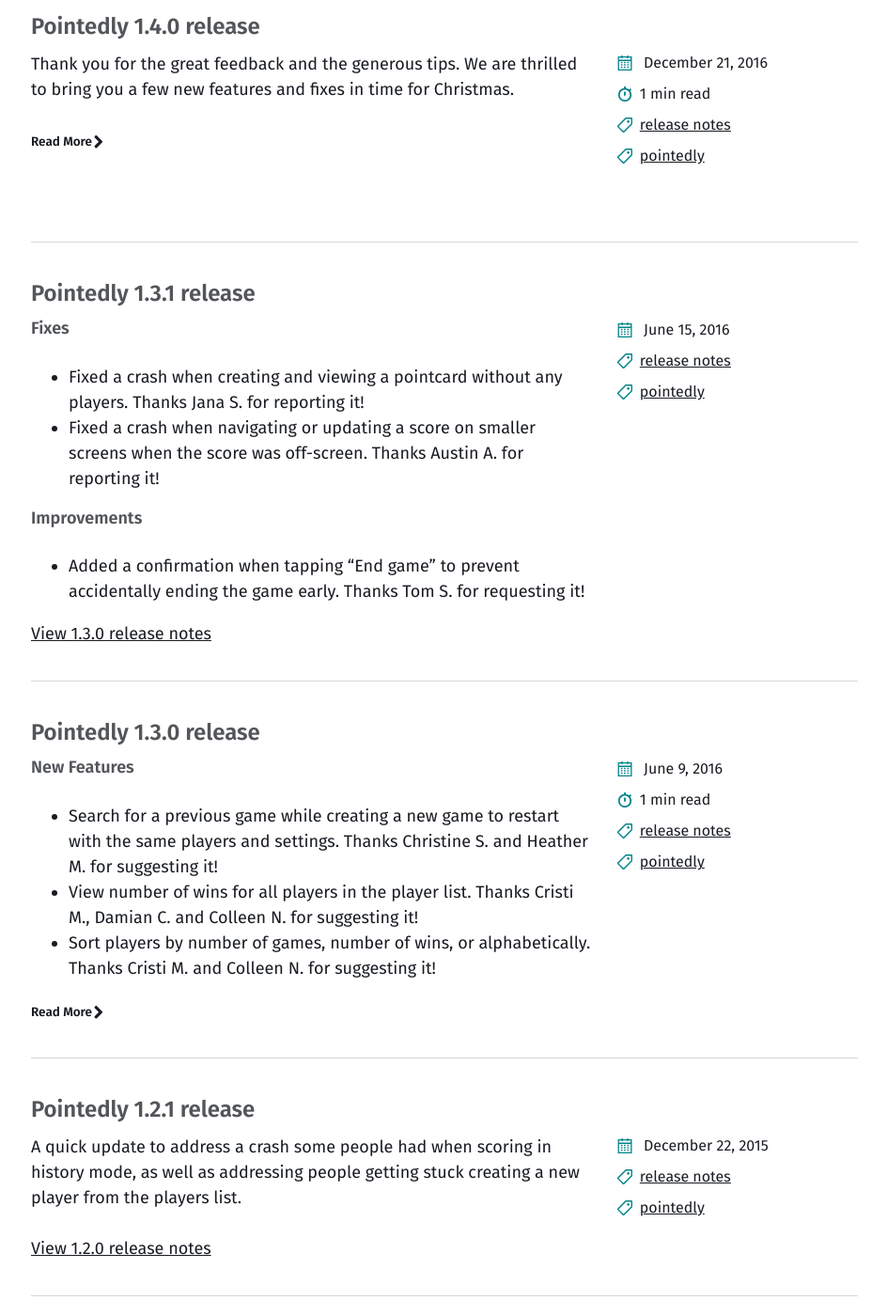
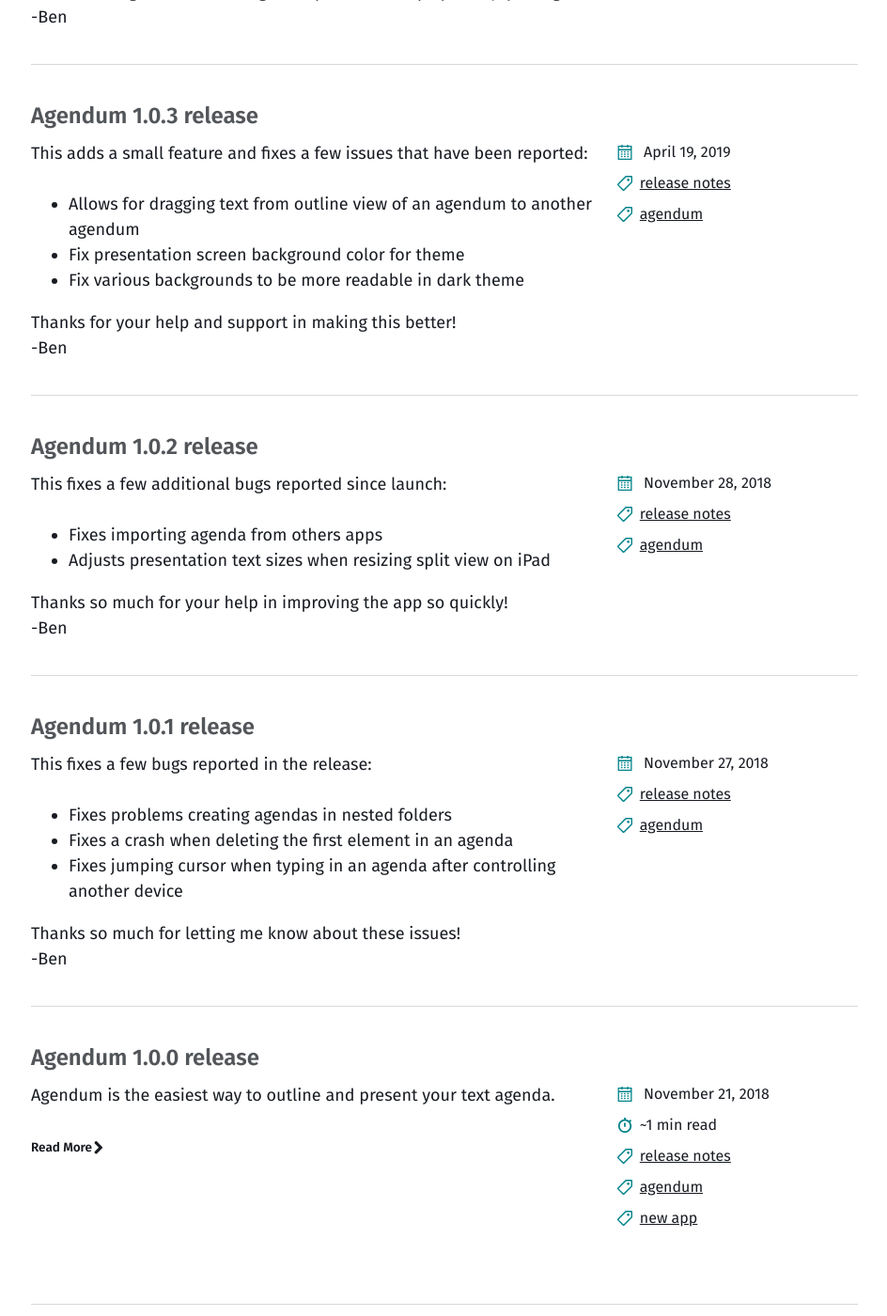
Before and after one commit to bsn-design/bsn-design.github.io, a Jekyll site: the page built from tags/release-notes.md, in a window 1280 px wide and 1400 px high, scrolled down 1883 px. Shown: the whole window at 94% size, without its empty margins (39-983 px from the left). Built offline with Jekyll 4.4.1, drawn with Linux system fonts in a browser that asks for light colours; some of the changed text lies outside the part shown.

Commit message:
Add Agendum release notes

```diff
--- /dev/null
+++ b/_posts/2018-11-21-agendum-1.0.0.md
@@ -0,0 +1,25 @@
+---
+title: "Agendum 1.0.0 release"
+date: 2018-11-21 14:58:00-0600
+tags:
+- release notes
+- agendum
+- new app
+---
+
+Agendum is the easiest way to outline and present your text agenda.
+
+## Why I created this
+When I became a manager and started running meetings, I found there was not a simple way to prepare and present agenda in those meetings. I created Agendum to do just that. You can quickly and easily type up your notes, and then without any work at all, display a beautiful presentation to keep everyone engaged and on topic.
+
+## Powerful outliner
+A side benefit of creating Agendum to be a simple agenda preparation tool is that it is a great outliner. Use it to take notes, or just capture a brainstorm. You can easily indent or group topics together, and move them around.
+
+## Presentation options
+Agendum has many flexible presentation options. You can AirPlay to an Apple TV, connect to a projector or external screen, or present directly on your device.
+
+## Dark theme
+A gorgeous dark theme makes preparing and presenting in low light easy on your eyes. And with full system dark mode support, you can always have the best experience for the moment.
+
+I hope this app helps you as much as it has me. Happy presenting!
+-Ben
--- /dev/null
+++ b/_posts/2018-11-26-agendum-1.0.1.md
@@ -0,0 +1,16 @@
+---
+title: "Agendum 1.0.1 release"
+date: 2018-11-26 19:36:00-0600
+tags:
+- release notes
+- agendum
+short: true
+---
+
+This fixes a few bugs reported in the release:
+- Fixes problems creating agendas in nested folders
+- Fixes a crash when deleting the first element in an agenda
+- Fixes jumping cursor when typing in an agenda after controlling another device
+
+Thanks so much for letting me know about these issues!
+-Ben
--- /dev/null
+++ b/_posts/2018-11-28-agendum-1.0.2.md
@@ -0,0 +1,15 @@
+---
+title: "Agendum 1.0.2 release"
+date: 2018-11-28 13:52:00-0600
+tags:
+- release notes
+- agendum
+short: true
+---
+
+This fixes a few additional bugs reported since launch:
+- Fixes importing agenda from others apps
+- Adjusts presentation text sizes when resizing split view on iPad
+
+Thanks so much for your help in improving the app so quickly!
+-Ben
--- /dev/null
+++ b/_posts/2019-04-19-agendum-1.0.3.md
@@ -0,0 +1,16 @@
+---
+title: "Agendum 1.0.3 release"
+date: 2019-04-19 08:51:00-0600
+tags:
+- release notes
+- agendum
+short: true
+---
+
+This adds a small feature and fixes a few issues that have been reported:
+- Allows for dragging text from outline view of an agendum to another agendum
+- Fix presentation screen background color for theme
+- Fix various backgrounds to be more readable in dark theme
+
+Thanks for your help and support in making this better!
+-Ben
--- /dev/null
+++ b/_posts/2020-05-30-agendum-1.1.0.md
@@ -0,0 +1,16 @@
+---
+title: "Agendum 1.1.0 release"
+date: 2020-05-30 12:01:00-0600
+tags:
+- release notes
+- agendum
+short: true
+---
+
+This version is a complete rewrite of the app from the ground up, using SwiftUI, Apple's latest technology. Some of the highlights include:
+- Integration with system dark mode
+- Connect to external display for presentation
+- Full support for iPadOS features, including multiple windows, multitasking, and trackpad integration
+
+I have had a great time making this update and hope you enjoy using it.
+-Ben
--- /dev/null
+++ b/tags/agendum.md
@@ -0,0 +1,6 @@
+---
+layout: tag
+title: Agendum
+taxonomy: agendum
+permalink: /tags/agendum/
+---
--- /dev/null
+++ b/tags/new-app.md
@@ -0,0 +1,6 @@
+---
+layout: tag
+title: New App
+taxonomy: new app
+permalink: /tags/new-app/
+---
```
Also changed, not shown: _posts/2014-12-09-pointedly-1.0.0.md (+1 -0 lines), tags/agendum-all.md (added, +6 -0 lines), tags/new-app-all.md (added, +6 -0 lines).
